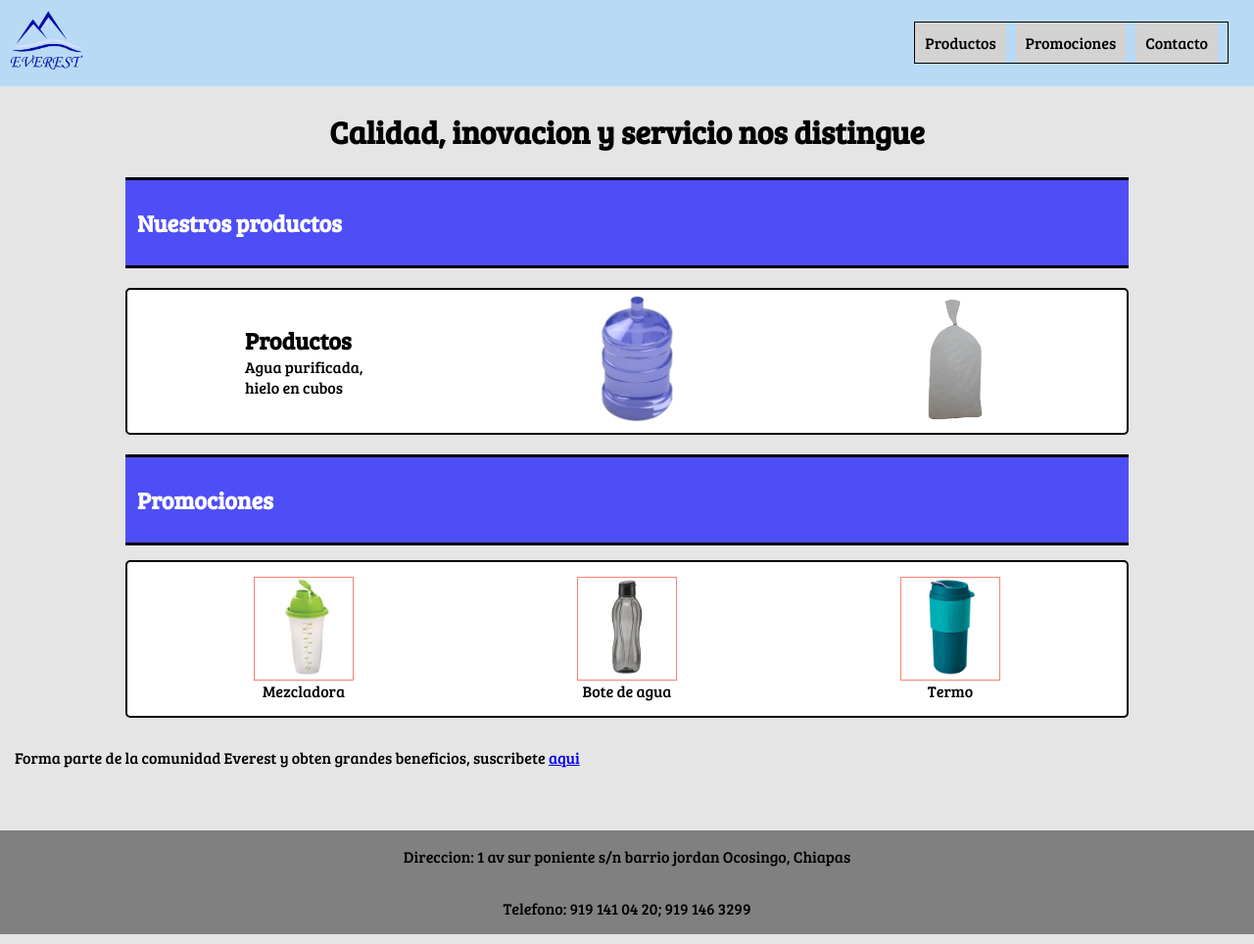
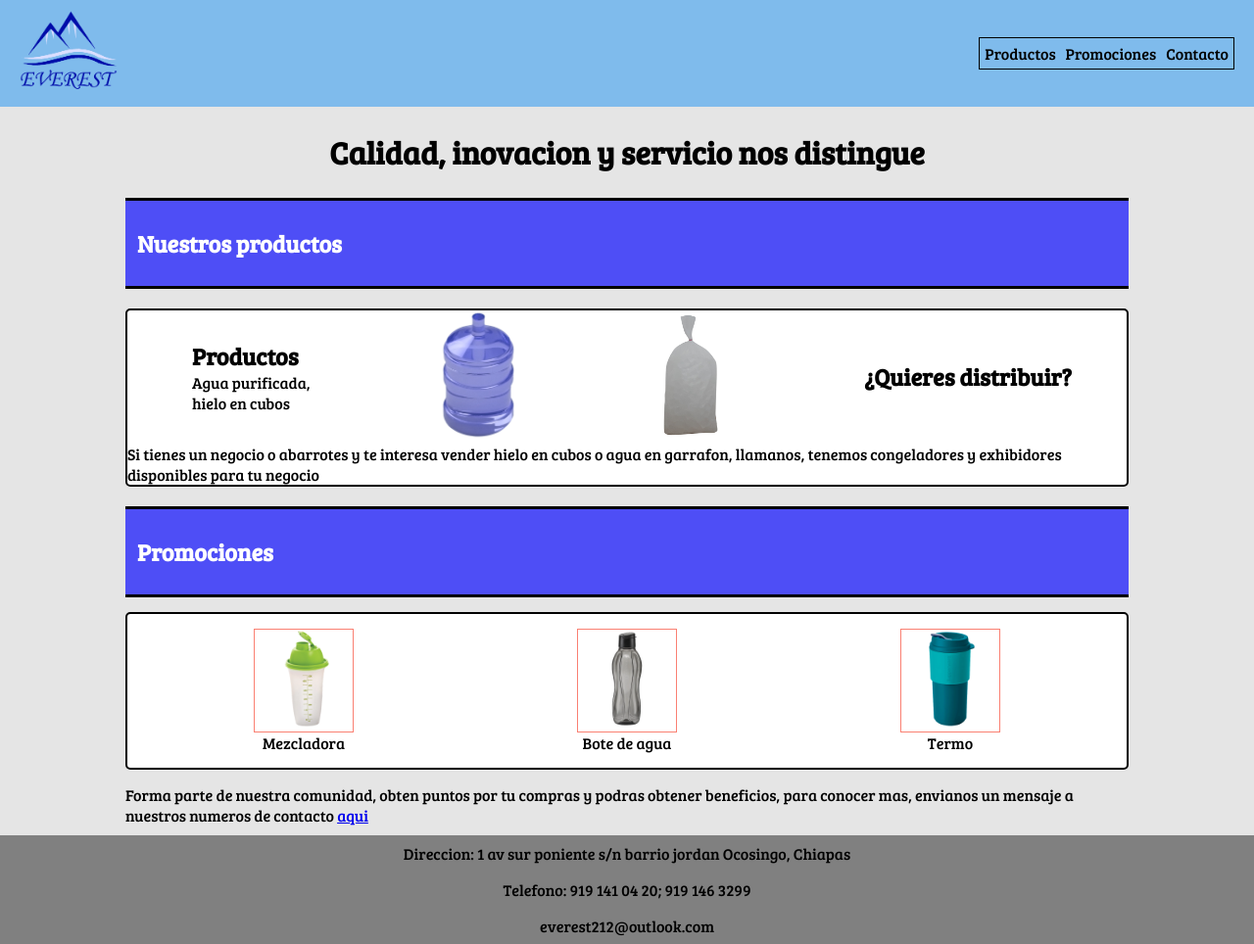
Before and after one commit to animus77/everests, a plain HTML site: page index.html in a window 1280 px wide. Shown: the whole page at 98% size. Drawn offline with Linux system fonts and the light colour scheme; a web font is replaced by a local one.

Commit message:
nuevo cuerpo

```diff
--- a/css/styles.css
+++ b/css/styles.css
@@ -9,47 +9,32 @@ body{
     font-family: 'bree serif';
 }
 
-.container{
-    width: 100%;
+header .container{
+    flex: auto;
+    padding: 10px 20px;
+    background-color: rgb(127, 187, 236);
     display: flex;
     flex-wrap: wrap;
     align-items: center;
+    text-align: center;
     justify-content: space-between;
-}
-
-.container img{
-    width: 75px;
 }
 
 .container nav{
     border: 1px black solid;
-    margin-right: 1em;
-}
-
-header{
-    padding: 10px;
-    display: flex;
-    background-color: rgb(185, 218, 245);
-    width: auto;
-    justify-content: space-between;
+    justify-content: space-around;
 }
 
 header nav ul{
-    padding: 0;
-    /* margin-top: 10px;
-    margin-bottom: 5px; */
     display: flex;
     flex-wrap: wrap;
     list-style: none;
+    justify-content: space-around;
+    width: 100%;
 }
 
 header nav ul li{
-    margin-right: 10px;
-    padding: 10px;
-    border-radius: 4px;
-    background-color: rgb(211, 211, 211);
-    text-align: center;
-    /* margin-bottom: 10px; */
+    padding: 5px;
 }
 
 header nav a{
@@ -139,10 +124,11 @@ main h1{
     text-align: center;
 }
 
-.last-section{
-    padding: 15px;
+.last-section p{
+    max-width: 80%;
+    margin: 10px auto;
     vertical-align: middle;
-    height: 100px;
+    height: auto;
 }
 
 footer{
@@ -151,7 +137,7 @@ footer{
 }
 
 footer p{
-    padding: 1em;
+    padding: .5em;
     justify-content: space-around;
     display: flex;
     flex-wrap: wrap;
--- a/index.html
+++ b/index.html
@@ -11,12 +11,12 @@
     <header>
         <div class="container">
             <figure>
-                <img src="pictures/Everest.png" alt="Everest">
+                <img src="pictures/Everest.png" alt="Everest" width="100px">
             </figure>
             <nav class="nav">
                     <ul>
-                        <li><a href="">Productos</a></li>
-                        <li><a href="">Promociones</a></li>
+                        <li><a href="#products">Productos</a></li>
+                        <li><a href="#promotions">Promociones</a></li>
                         <li><a href="">Contacto</a></li>
                     </ul>
             </nav>
@@ -25,7 +25,7 @@
     <main>
         <h1>Calidad, inovacion y servicio nos distingue</h1>
         <section class="products-offered">
-            <h1>Nuestros productos</h1>
+            <h1 id="products">Nuestros productos</h1>
         </section>
         <section class="main-product">
             <article>
@@ -39,10 +39,12 @@
                 <figure class="picture-hielo">
                     <img src="pictures/hielo.png" alt="hielo en cubos">
                 </figure>
+                <h2>¿Quieres distribuir?</h2>
+                <p>Si tienes un negocio o abarrotes y te interesa vender hielo en cubos o agua en garrafon, llamanos, tenemos congeladores y exhibidores disponibles para tu negocio</p>
             </article>
         </section>
         <section class="promotions">
-            <h1>Promociones</h1>
+            <h1 id="promotions">Promociones</h1>
         </section>
         <section class="main-new">
             <article>
@@ -67,17 +69,15 @@
             </article>
         </section>
         <section class="last-section">
-            <p>Forma parte de la comunidad Everest y obten grandes beneficios,
-                suscribete <a href="#">aqui</a>
+            <p>Forma parte de nuestra comunidad, obten puntos por tu compras y podras obtener beneficios, para conocer mas, envianos un mensaje a nuestros numeros de contacto <a href="#">aqui</a>
             </p>
         </section>
     </main>
     <footer>
         <div class="contact">
-            <p>Direccion: 1 av sur poniente s/n barrio jordan
-                Ocosingo, Chiapas
-            </p>
+            <p>Direccion: 1 av sur poniente s/n barrio jordan Ocosingo, Chiapas</p>
             <p>Telefono: 919 141 04 20; 919 146 3299</p>
+            <p>everest212@outlook.com</p>
         </div>
     </footer>
 </body>
```
